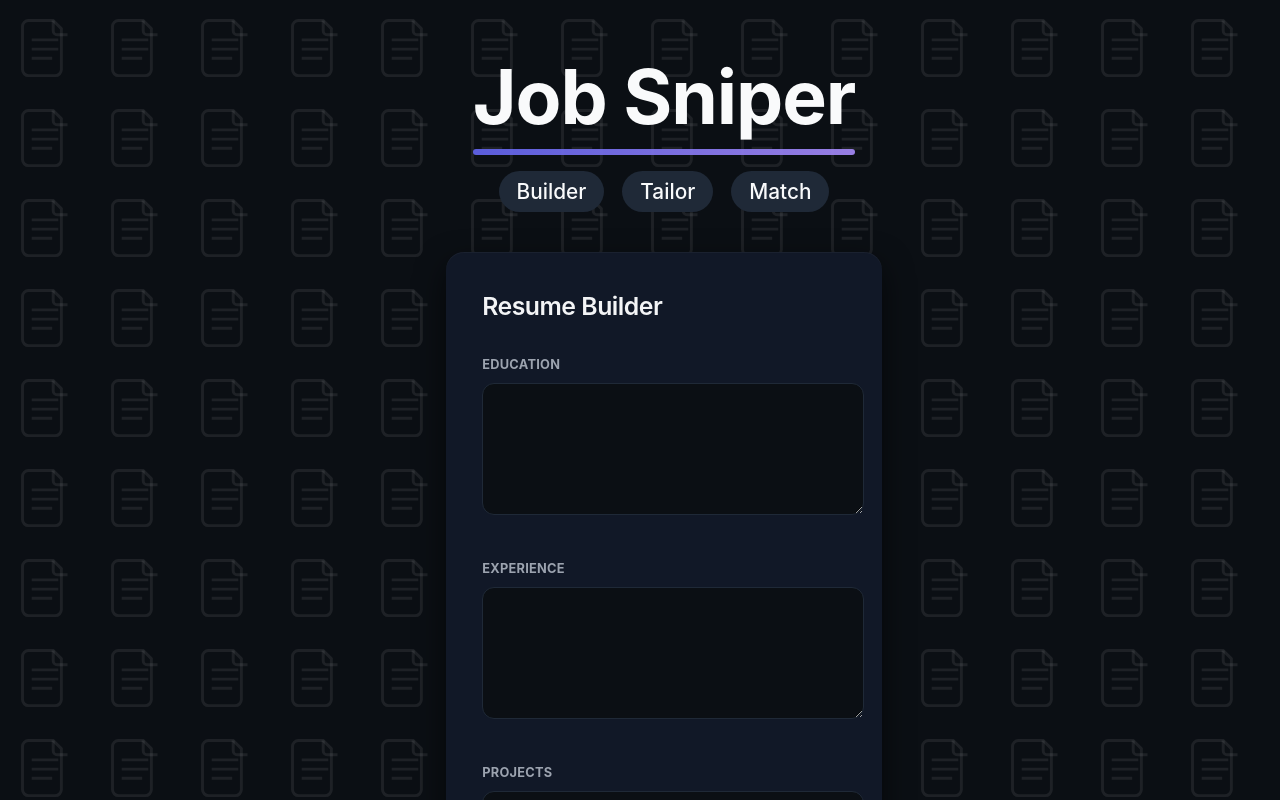
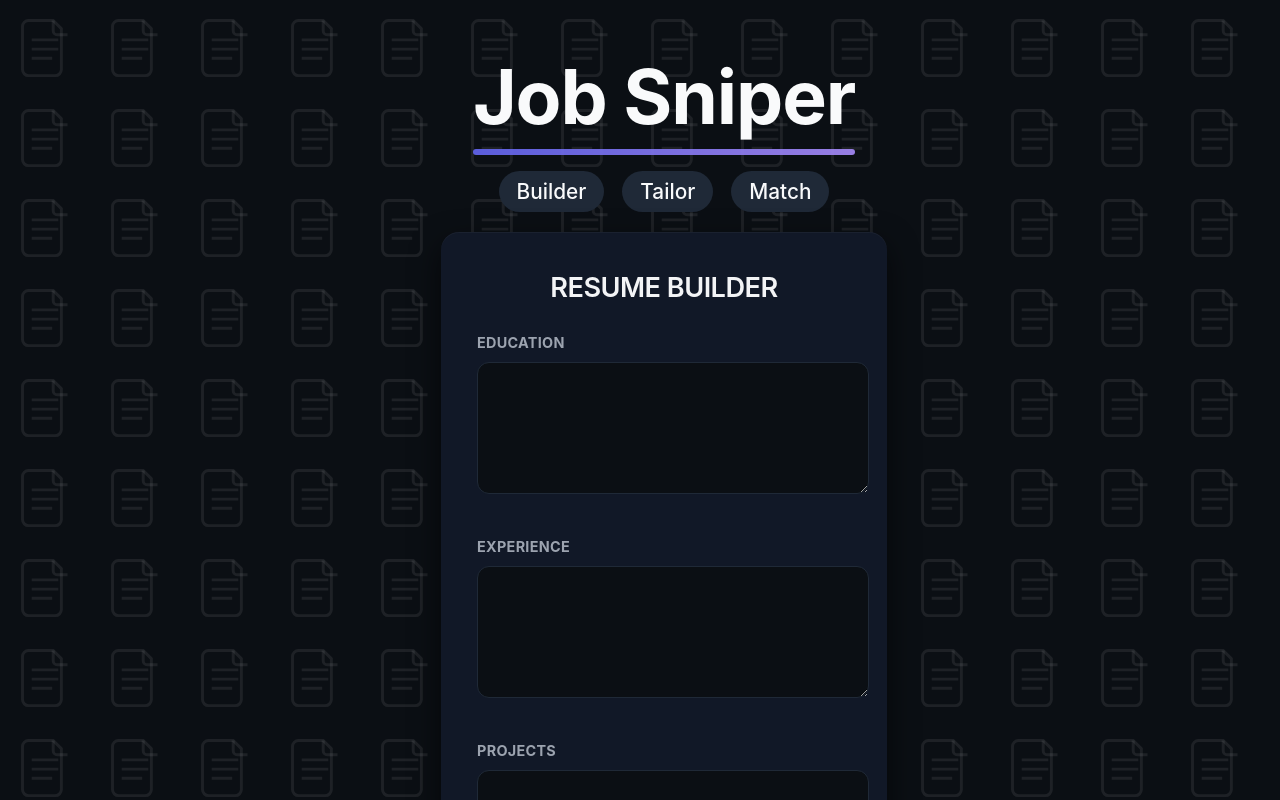
Before and after one commit to Groovyfalafel/Job_Sniper, a React (Vite) app in the folder frontend/my-app/: page / in a window 1280 px wide. Shown: the top 800 px of the page. Built offline with nearby package versions, Linux system fonts and the light colour scheme.

Commit message:
add final touch

```diff
--- a/frontend/my-app/src/App.css
+++ b/frontend/my-app/src/App.css
@@ -91,7 +91,7 @@ h1:hover::after {
 .nav-buttons {
   display: flex;
   gap: 18px;
-  margin-bottom: 40px;
+  margin-bottom: 20px;
 }
 
 .nav-buttons button {
@@ -103,11 +103,13 @@ h1:hover::after {
   font-size: 1.3rem;
   font-weight: 500;
   cursor: pointer;
-  transition: width 0.2s ease;
+  transition: transform 0.25s ease, letter-spacing 0.25s ease;
 }
 
 .nav-buttons button:hover {
   background: #374151;
+  transition: width 0.25s ease;
+   transform: translateY(-2px) scale(1.03);
 }
 
 /* ================= PAGE WRAPPER ================= */
@@ -131,20 +133,25 @@ h1:hover::after {
 
 /* ================= TITLES ================= */
 .home h2 {
-  font-size: 1.55rem;
+  font-size: 1.7rem;
   font-weight: 600;
-  margin-bottom: 26px;
+   font-family: "Poppins", -apple-system, BlinkMacSystemFont,
+    "Segoe UI", Roboto, Helvetica, Arial, sans-serif;
+  margin-bottom: 22px;
+  text-align: center;
+    text-transform: uppercase;
   letter-spacing: -0.02em;
   color: #f3f4f6;               /* FIXED */
 }
 
 /* ================= FORM ================= */
 label {
-  font-size: 0.8rem;
+  font-size: 0.9rem;
   font-weight: 600;
   letter-spacing: 0.02em;
   text-transform: uppercase;
-  color: #9ca3af;               /* FIXED */
+  color: #9ca3af;
+  text-align: center;             /* FIXED */
 }
 
 textarea {
```
